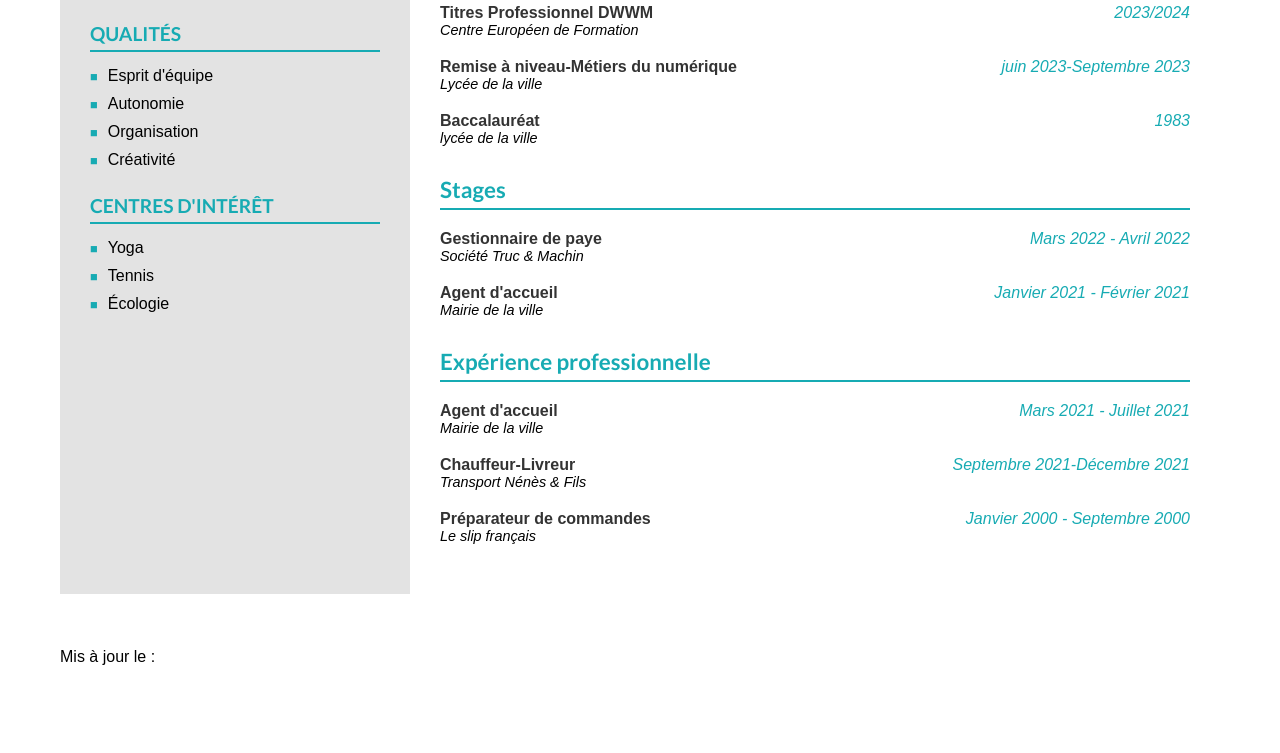
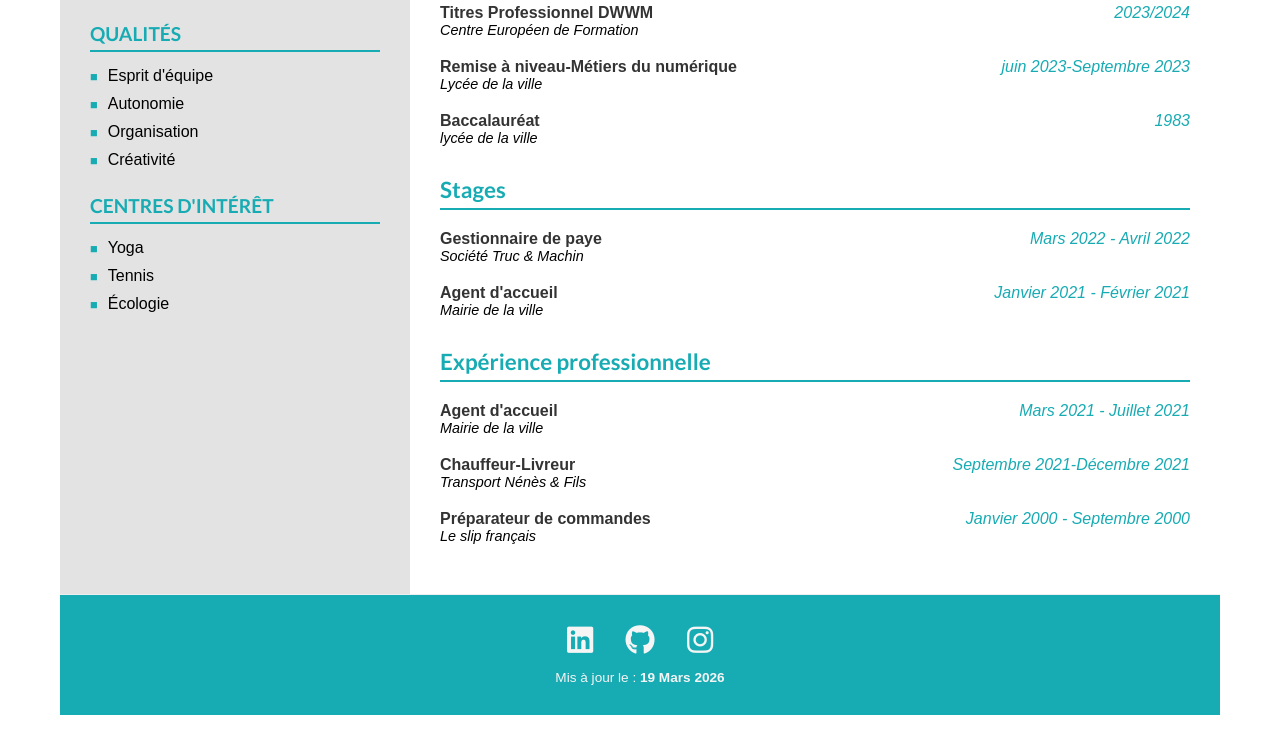
Before and after one commit to Mylk1244/premier-depot, a plain HTML site: page index.html in a window 1280 px wide. Shown: the part 628-1381 px from the top of the page. Before the commit the page ends 1334 px from the top, so only its background shows below. Drawn offline with Linux system fonts and the light colour scheme; a web font is replaced by a local one.

Commit message:
feature-footer

```diff
--- a/assets/css/style.css
+++ b/assets/css/style.css
@@ -249,3 +249,36 @@
         font-style: italic;
 }
 /* end of Profile */*
+
+/* footer */
+    footer {
+        padding: 30px 0;
+        background-color: var(--primary-color);
+        border-top: 1px solid #eee;
+        text-align: center;
+}
+    footer p {
+        color: var(--bg-page);
+        font-size: 0.85rem;
+}
+    footer time {
+        font-weight: bold;
+        color: var(--bg-page);
+}
+    .social-networks ul {
+        display: flex;
+        justify-content: center;
+        list-style: none;
+        padding: 0;
+        gap: 30px;
+        margin-bottom: 15px;
+}
+    .social-networks li {
+        width: 30px;
+        height: 30px;
+}
+    .social-networks i{
+        font-size: 30px;
+        color: var(--bg-page);
+    }
+/* end of footer */
--- a/index.html
+++ b/index.html
@@ -161,14 +161,16 @@
     <!-- Réseaux Socials -->
             <div class="social-networks">
                 <ul>
-                    <li> </li>
-                    <li> </li>
-                    <li> </li>
+                    <li><a href="https://fr.linkedin.com/" target="_blank"><i class="fa-brands fa-linkedin"></i></a></li>
+
+                    <li><a href="https://github.com/" target="_blank"><i class="fa-brands fa-github"></i></a></li>
+
+                    <li><a href="https://www.instagram.com/" target="_blank"><i class="fa-brands fa-instagram"></i></a></li>
                 </ul>
             </div>
     <!-- Dernier modification -->
             <p>
-                Mis à jour le : <time datetime=""></time>
+                Mis à jour le : <time datetime="2026-03-19">19 Mars 2026</time>
             </p>
 
         </footer>
```
